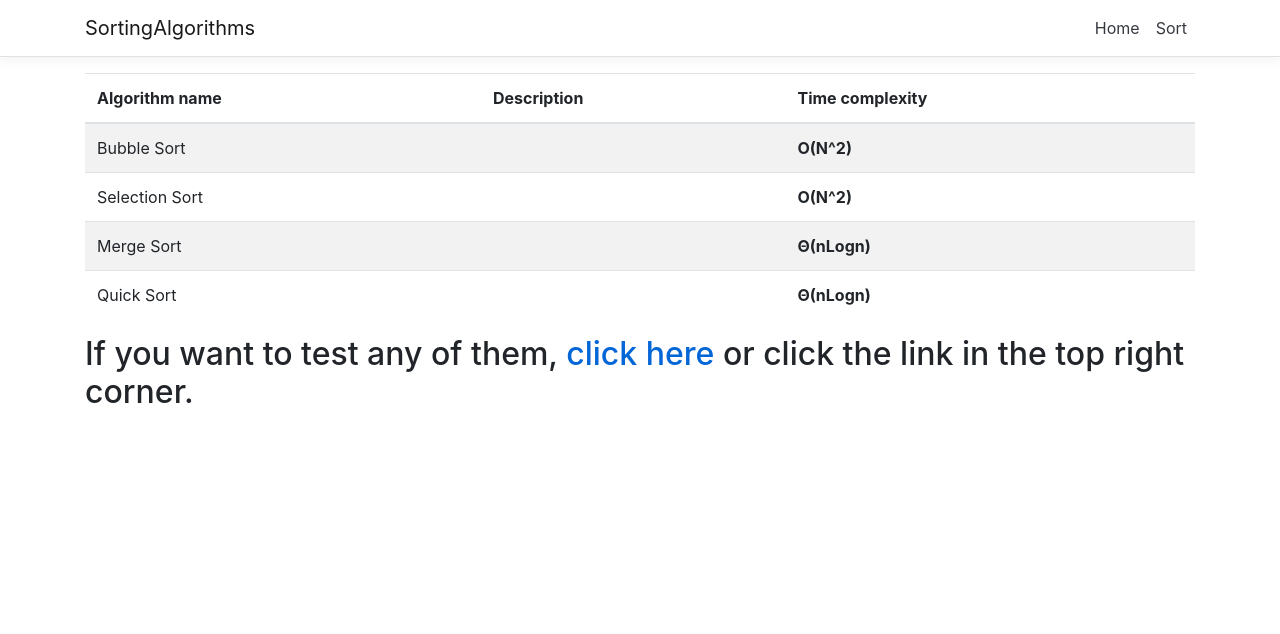
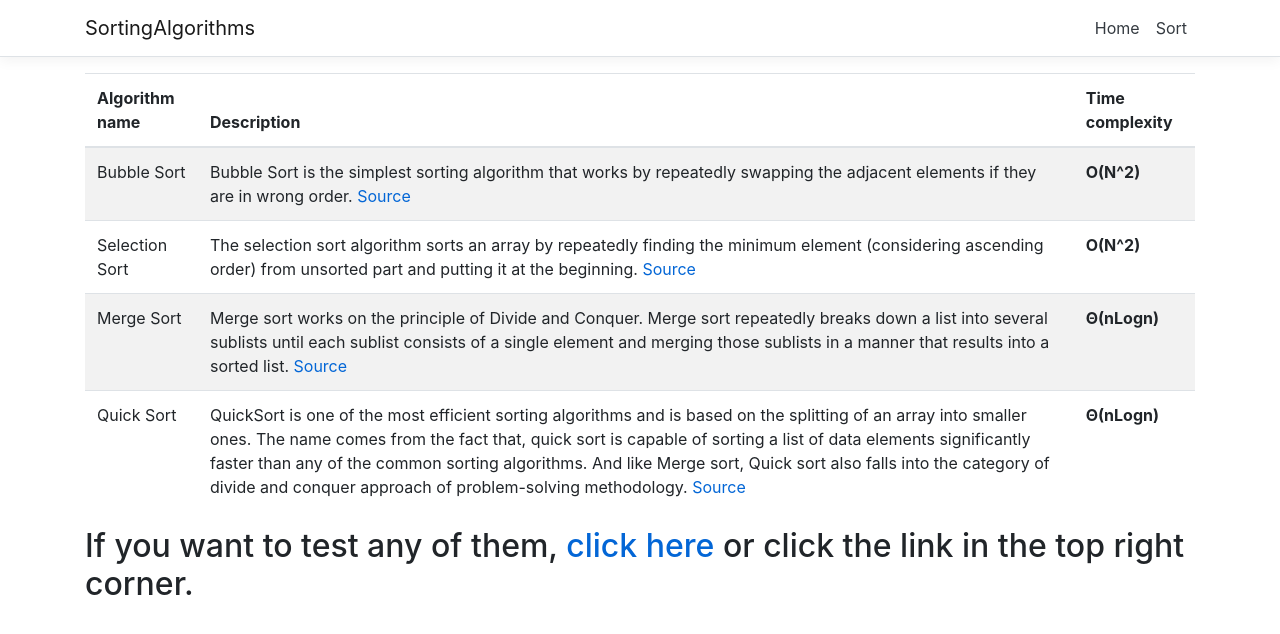
Before and after one commit to 68Kamil68/SortingAlgorithms, a React (Create React App) app in the folder SortingAlgorithms/ClientApp/: page / in a window 1280 px wide. Shown: the top 634 px of the page. Built offline with nearby package versions, Linux system fonts and the light colour scheme.

Commit message:
added algorithms description

```diff
--- a/SortingAlgorithms/ClientApp/src/components/Home.js
+++ b/SortingAlgorithms/ClientApp/src/components/Home.js
@@ -17,22 +17,30 @@ export class Home extends Component {
                 <tbody>
                     <tr>
                         <td>Bubble Sort</td>
-                        <td></td>
+                        <td>Bubble Sort is the simplest sorting algorithm that works by repeatedly swapping the adjacent elements if they are in wrong order.&nbsp;
+                            <a href="https://www.geeksforgeeks.org/bubble-sort/">Source</a>
+                        </td>
                         <td><b>O(N^2)</b></td>
                     </tr>
                     <tr>
                         <td>Selection Sort</td>
-                        <td></td>
+                        <td>The selection sort algorithm sorts an array by repeatedly finding the minimum element (considering ascending order) from unsorted part and putting it at the beginning.&nbsp;
+                            <a href="https://www.geeksforgeeks.org/selection-sort/">Source</a>
+                            </td>
                         <td><b>O(N^2)</b></td>
                     </tr>
                     <tr>
                         <td>Merge Sort</td>
-                        <td></td>
+                        <td>Merge sort works on the principle of Divide and Conquer. Merge sort repeatedly breaks down a list into several sublists until each sublist consists of a single element and merging those sublists in a manner that results into a sorted list.&nbsp;
+                            <a href="https://www.interviewbit.com/tutorial/merge-sort-algorithm/">Source</a>
+                            </td>
                         <td><b>&Theta;(nLogn)</b></td>
                     </tr>
                     <tr>
                         <td>Quick Sort</td>
-                        <td></td>
+                        <td>QuickSort is one of the most efficient sorting algorithms and is based on the splitting of an array into smaller ones. The name comes from the fact that, quick sort is capable of sorting a list of data elements significantly faster than any of the common sorting algorithms. And like Merge sort, Quick sort also falls into the category of divide and conquer approach of problem-solving methodology.&nbsp;
+                            <a href="https://www.interviewbit.com/tutorial/quicksort-algorithm/">Source</a>
+                            </td>
                         <td><b>&Theta;(nLogn)</b></td>
                     </tr>
                 </tbody>
```
